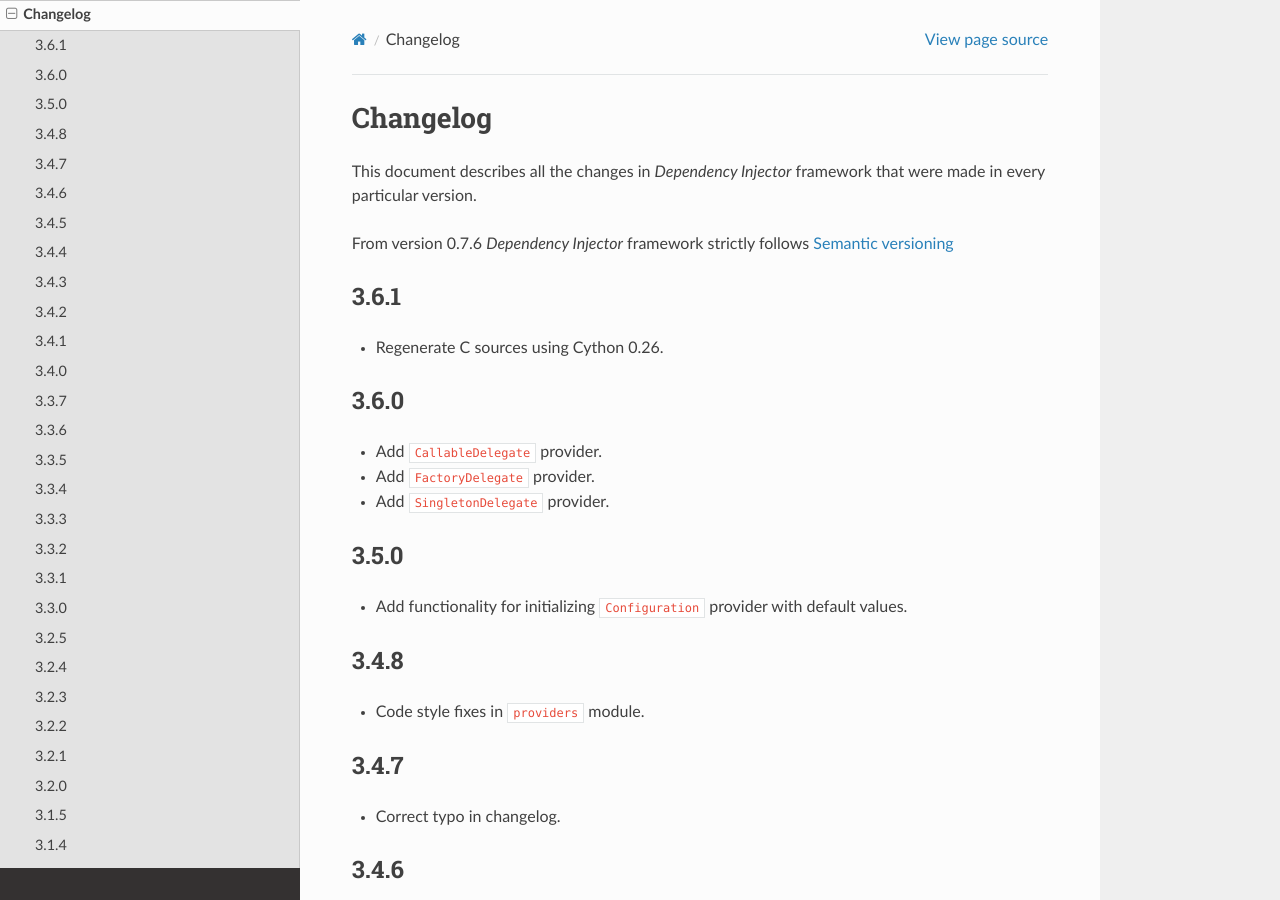
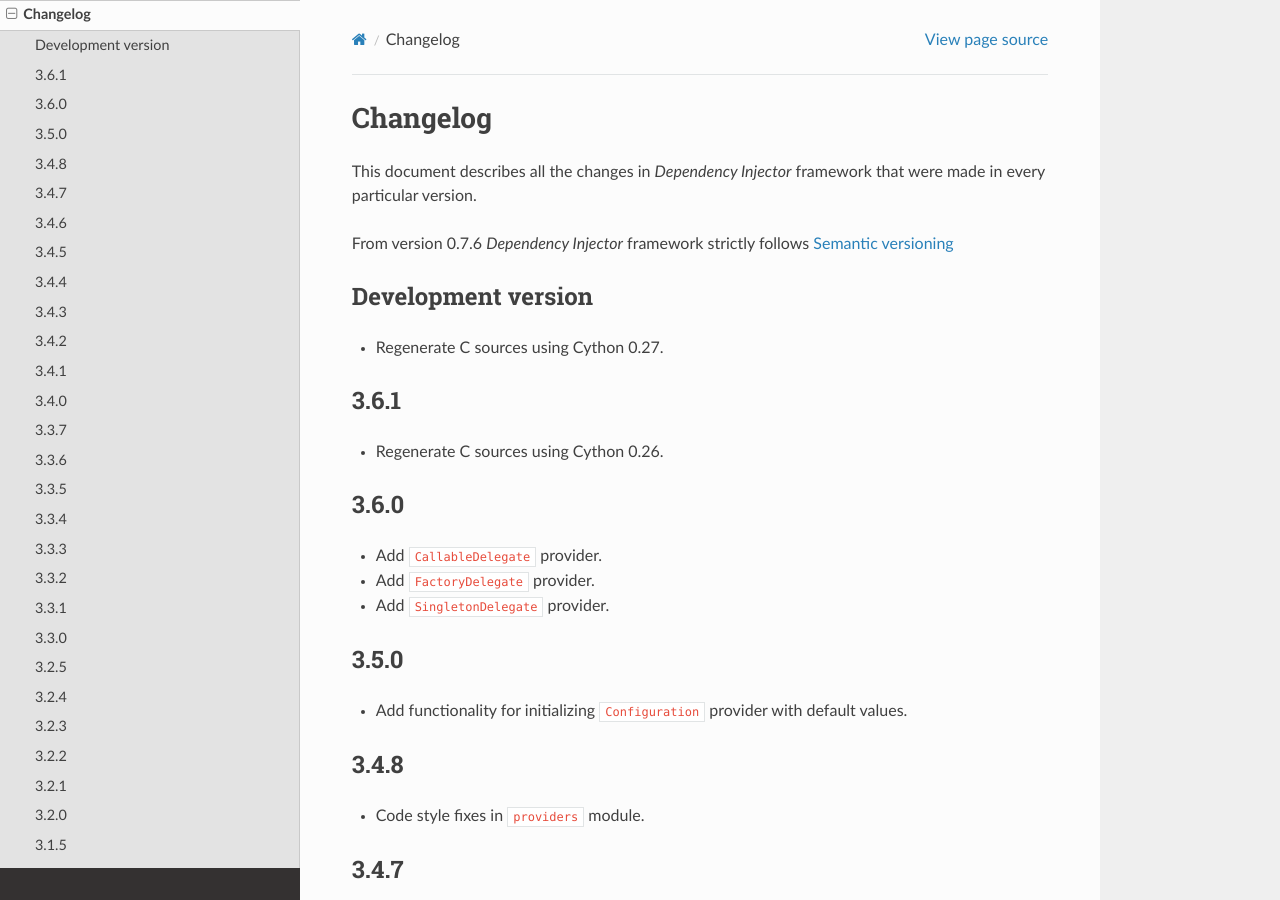
Before and after one commit to ets-labs/python-dependency-injector, a Sphinx documentation site: the page built from docs/main/changelog.rst, in a window 1280 px wide and 900 px high. Built offline with Sphinx 7.4.7 and the Read the Docs theme 2.0.0, drawn with Linux system fonts in a browser that asks for light colours.

Commit message:
Update changelog

```diff
--- a/docs/main/changelog.rst
+++ b/docs/main/changelog.rst
@@ -6,6 +6,10 @@ that were made in every particular version.
 
 From version 0.7.6 *Dependency Injector* framework strictly
 follows `Semantic versioning`_
+
+Development version
+-------------------
+- Regenerate C sources using Cython 0.27.
 
 3.6.1
 -----
```
